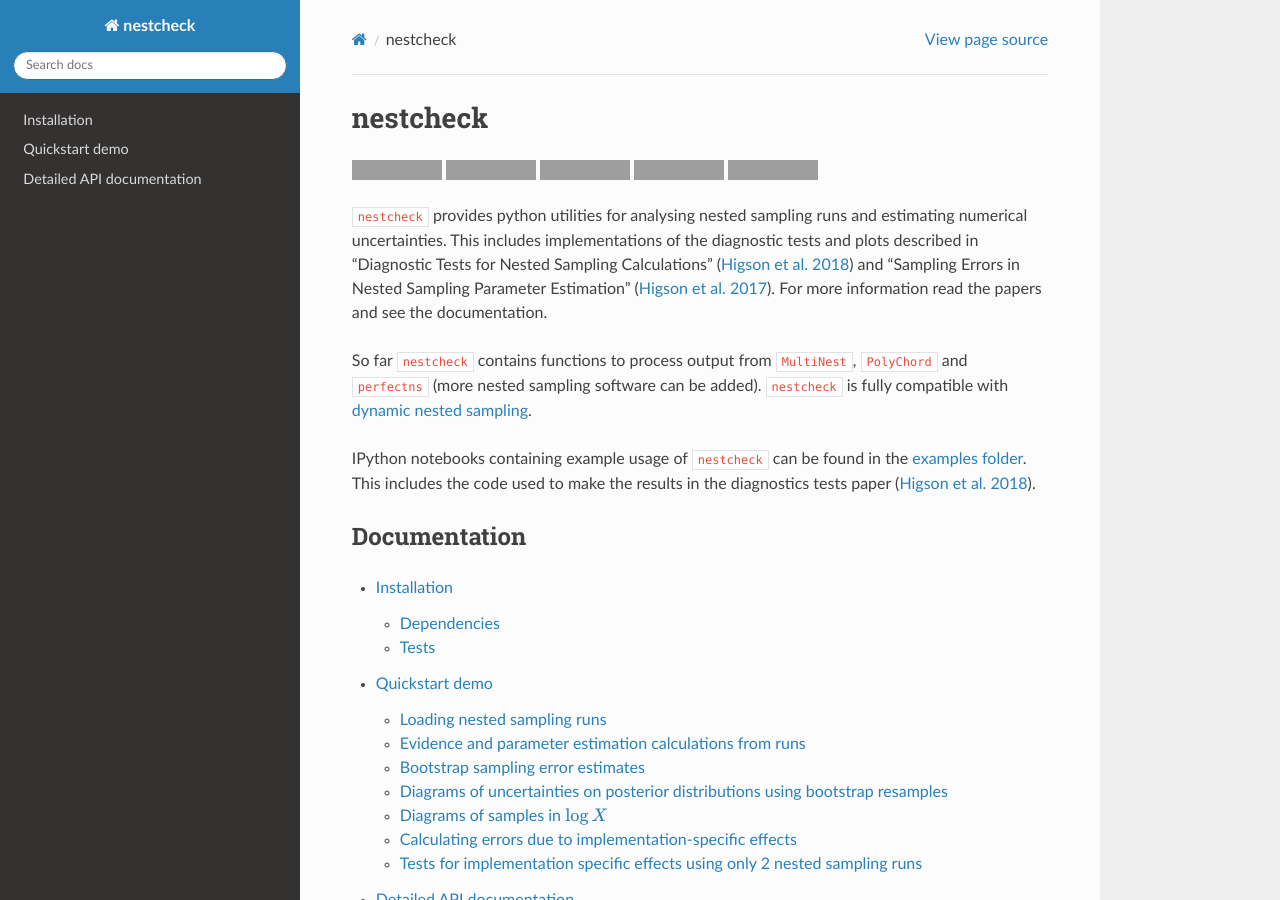
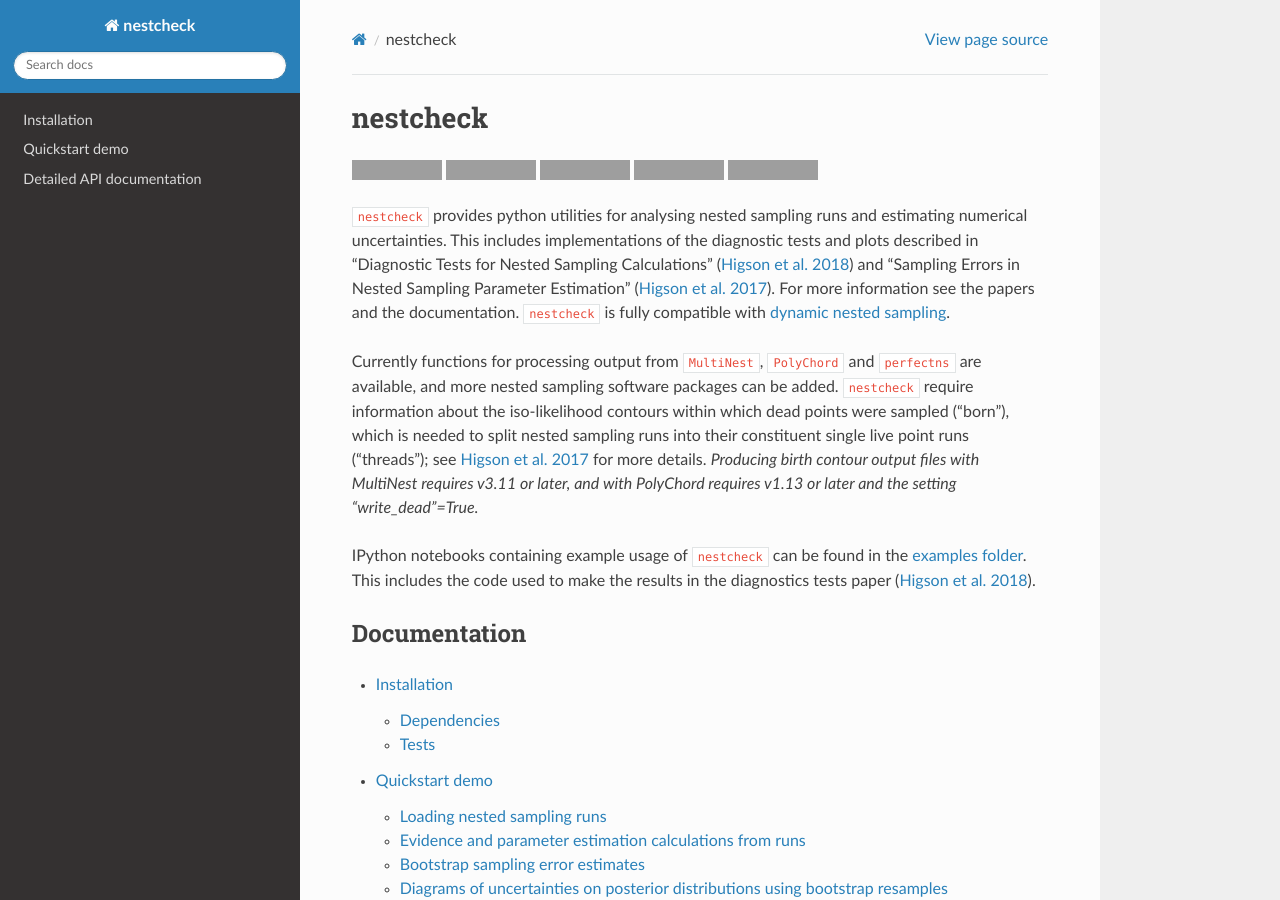
Before and after one commit to ejhigson/nestcheck, a Sphinx documentation site: the page built from docs/index.rst, in a window 1280 px wide and 900 px high. Built offline with Sphinx 7.4.7 and the Read the Docs theme 2.0.0, drawn with Linux system fonts in a browser that asks for light colours; grey boxes are pictures that could not be loaded.

Commit message:
minor doc updates

```diff
--- a/docs/index.rst
+++ b/docs/index.rst
@@ -7,19 +7,20 @@ nestcheck
 	:target: https://coveralls.io/github/ejhigson/nestcheck?branch=master
 .. image:: https://readthedocs.org/projects/nestcheck/badge/?version=latest
 	:target: http://nestcheck.readthedocs.io/en/latest/?badge=latest
-.. image:: https://img.shields.io/badge/license-MIT-blue.svg
-    :target: https://github.com/ejhigson/nestcheck/LICENSE
 .. image:: https://api.codeclimate.com/v1/badges/a99a88d28ad37a79dbf6/maintainability
    :target: https://codeclimate.com/github/codeclimate/codeclimate/maintainability
    :alt: Maintainability
+.. image:: https://img.shields.io/badge/license-MIT-blue.svg
+    :target: https://github.com/ejhigson/nestcheck/LICENSE
 
 ``nestcheck`` provides python utilities for analysing nested sampling runs and estimating numerical uncertainties. This includes implementations of the diagnostic tests and plots described in "Diagnostic Tests for Nested Sampling Calculations" (`Higson et al. 2018
 <https://arxiv.org/abs/TBC>`_) and
 "Sampling Errors in Nested Sampling Parameter Estimation" (`Higson et al. 2017
-<https://doi.org/10.1214/17-BA1075>`_). For more information read the papers and see the documentation.
+<https://doi.org/10.1214/17-BA1075>`_). For more information see the papers and the documentation.
+``nestcheck`` is fully compatible with `dynamic nested sampling
+<https://arxiv.org/abs/1704.03459>`_.
 
-So far ``nestcheck`` contains functions to process output from ``MultiNest``, ``PolyChord`` and ``perfectns`` (more nested sampling software can be added). ``nestcheck`` is fully compatible with `dynamic nested sampling
-<https://arxiv.org/abs/1704.03459>`_.
+Currently functions for processing output from ``MultiNest``, ``PolyChord`` and ``perfectns`` are available, and more nested sampling software packages can be added. ``nestcheck`` require information about the iso-likelihood contours within which dead points were sampled ("born"), which is needed to split nested sampling runs into their constituent single live point runs ("threads"); see `Higson et al. 2017 <https://doi.org/10.1214/17-BA1075>`_ for more details. *Producing birth contour output files with MultiNest requires v3.11 or later, and with PolyChord requires v1.13 or later and the setting "write_dead"=True.*
 
 IPython notebooks containing example usage of ``nestcheck`` can be found in the `examples folder
 <https://github.com/ejhigson/nestcheck/tree/master/examples>`_. This includes the code used to make the results in the diagnostics tests paper (`Higson et al. 2018
--- a/docs/install.rst
+++ b/docs/install.rst
@@ -31,9 +31,8 @@ Dependencies
  - ``pandas`` >=0.21.0;
  - ``tqdm`` >=4.11.
 
-Currently, ``nestcheck`` can process MultiNest and PolyChord output files.
-These must include infomation about the steps at which points were sampled ("born") is required as it is needed to split nested sampling runs into their constituent single live point runs ("threads"); see `Higson et al. 2017 <https://doi.org/10.1214/17-BA1075>`_ for more details.
-*Producing these requires MultiNest >= v3.11 and PolyChord >= v1.13.*
+All of the dependencies are on `PiPy <https://pypi.org/>`_ and are automatically installed by ``pip``.
+Note also that producing the birth contour output files needed for ``nestcheck`` analysis with MultiNest requires v3.11 or later, and with PolyChord requires v1.13 or later and the setting "write_dead"=True.*
 
 Tests
 -----
```
